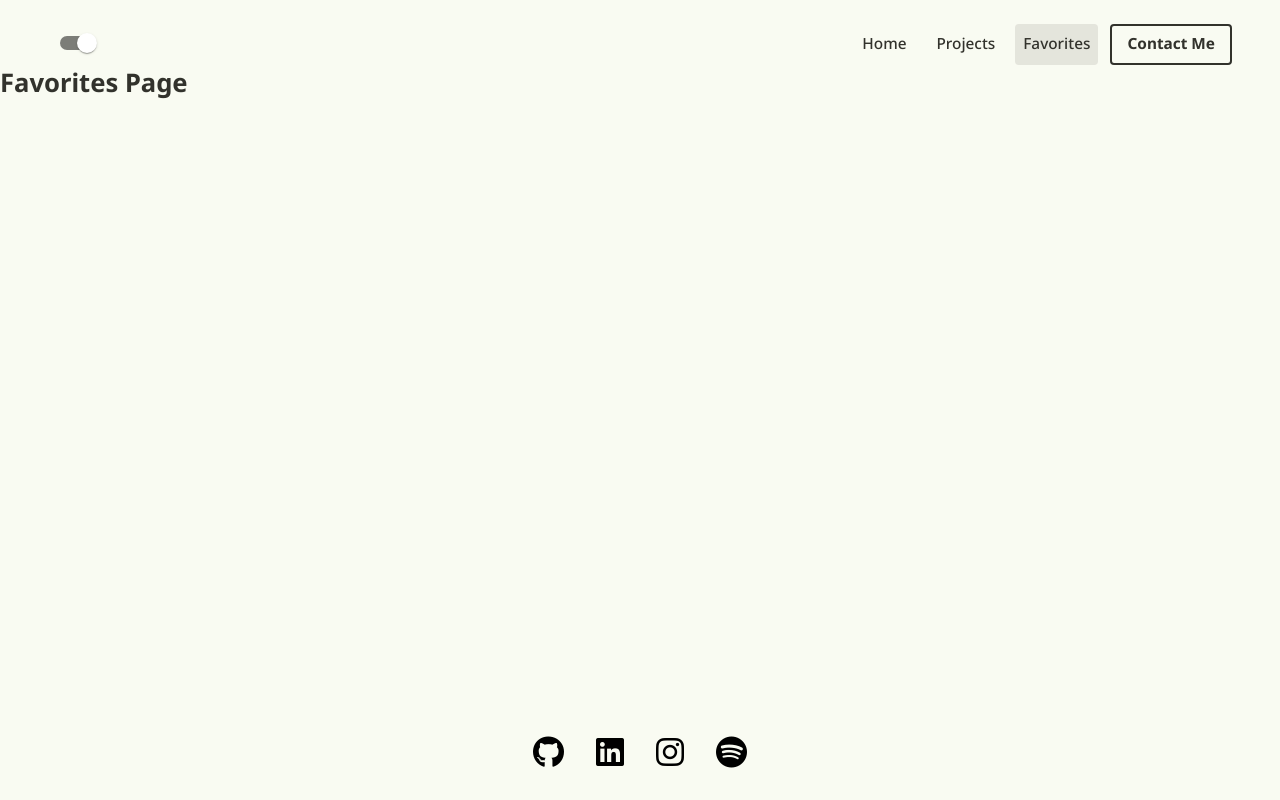
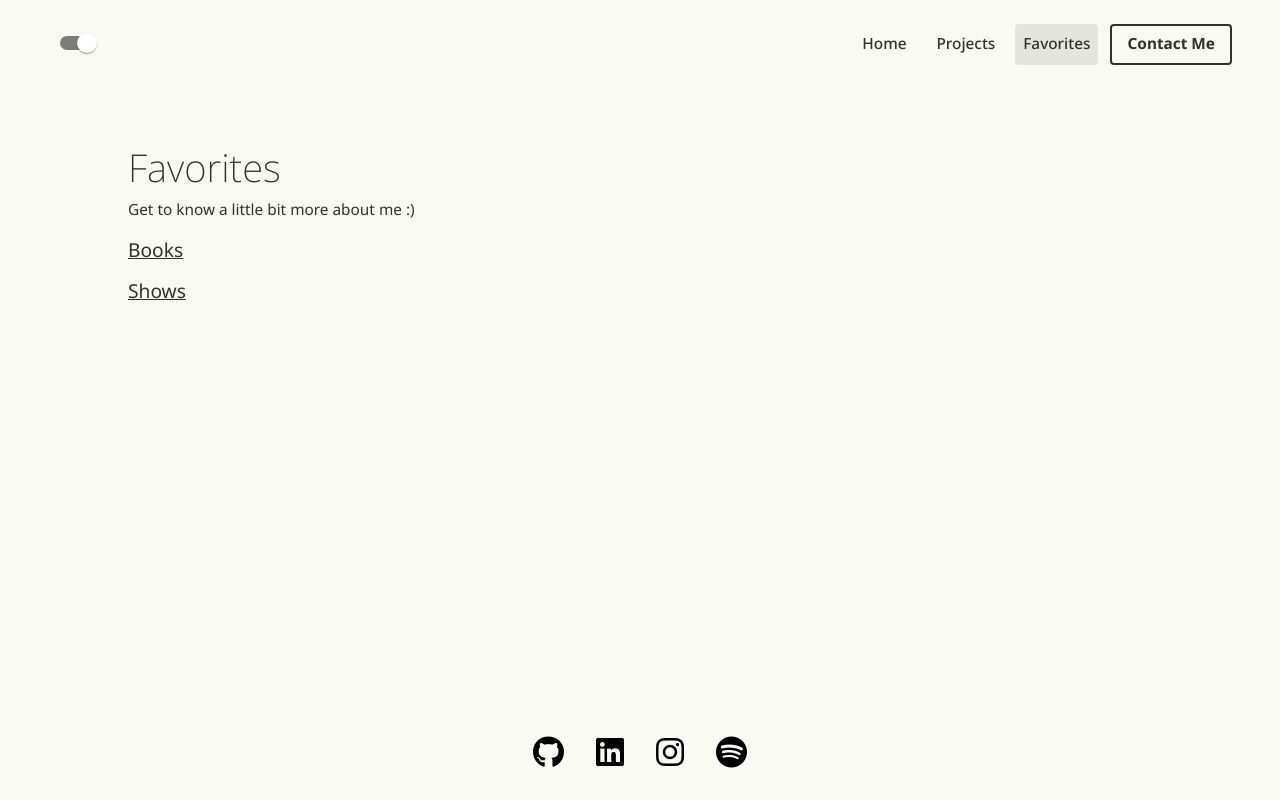
Before and after one commit to beastgwert/ajiang, a React (Vite) app: page /favorites in a window 1280 px wide. Built offline with nearby package versions, Linux system fonts and the light colour scheme.

Commit message:
Start favorites page

```diff
--- /dev/null
+++ b/src/components/FavoriteEntry.jsx
@@ -0,0 +1,20 @@
+import { Box, List, ListItem, Typography } from "@mui/material"
+
+export default function FavoriteEntry({favoriteType, items, isOpen, setIsOpen}){
+    return (
+        <Box className="favorite-entry" sx={{transition: 'all 0.2s ease 0s'}}>
+            <Typography onClick={() => setIsOpen({...isOpen, [favoriteType]: isOpen[favoriteType] ? false : true})} variant="h5" sx={{'&:hover': {cursor: "pointer"}, textDecoration: 'underline'}}>{favoriteType}</Typography>
+            <List className={`list-content ${isOpen[favoriteType] ? 'open' : null}`} sx={{listStyleType: 'disc', ml: 2}}>
+            {
+                items.map((item) => {
+                    return(
+                        <ListItem className="list-item" key={item} sx={{p: 0, fontSize: "1.1rem", display: 'list-item'}}>
+                            {item}
+                        </ListItem>
+                    )
+                })
+            }
+            </List>
+        </Box>
+    )
+}
--- a/src/components/Favorites.jsx
+++ b/src/components/Favorites.jsx
@@ -1,16 +1,26 @@
-import { Fade } from "@mui/material";
-import { useEffect } from "react";
+import { Box, Fade, List, ListItem, ListItemText, Typography } from "@mui/material";
+import { useEffect, useState } from "react";
 import { useOutletContext } from "react-router-dom";
+import FavoriteEntry from "./FavoriteEntry";
 
+const books = ['Tuesdays with Morrie (Mitch Albom)', 'When Breath Becomes Air (Paul Kalanithi)', 'Crying in H Mart (Michelle Zauner)', 'What If? (Randall Munroe)', 'The Happiest Refugee (Anh Do)', 'The Sea Wolf (Jack London)', 'Animal Farm (George Orwell)', "The Things They Carried (Tim O'Brien)", "The Courage to Be Disliked (Kishimi, Koga)"];
+const shows = ['show1', 'show2', 'show3', 'show4']
 export default function Favorites(){
     const [setCurPage] = useOutletContext();
     useEffect(() => {
         setCurPage("favorites");
     }, []);
+    const [isOpen, setIsOpen] = useState({books: false, shows: false, animes: false})
 
     return (
         <Fade in={true} timeout={500}>
-            <h1>Favorites Page</h1>
+            <Box sx={{pl: '10%', pr: '10%', pt: 10, display: 'flex', flexDirection: 'column'}}>
+                <Typography variant="h3" sx={{fontWeight: 200, mb: 1}}>Favorites</Typography>
+                <Typography sx={{fontSize: "1.2rem", mb: 2}}>Get to know a little bit more about me :)</Typography>
+
+                <FavoriteEntry favoriteType='Books' items={books} isOpen={isOpen} setIsOpen={setIsOpen}/>
+                <FavoriteEntry favoriteType='Shows' items={shows} isOpen={isOpen} setIsOpen={setIsOpen}/>
+            </Box>
         </Fade>
     )
 }
--- a/src/components/Home.jsx
+++ b/src/components/Home.jsx
@@ -1,4 +1,4 @@
-import { Box, Fade, Typography } from "@mui/material"
+import { Box, Fade, Link, Typography } from "@mui/material"
 
 export default function Home(){
     return (
@@ -18,7 +18,8 @@ export default function Home(){
                 Hi, I'm Albert!
               </Typography>
               <Typography variant='h5' sx={{width: '40%', fontSize: "1.3rem", lineHeight: 1.5}}>
-              I'm currently studying Computer Science at the University of Texas at Austin as a Turing Scholar. In the past, I was involved in research in theoretical computer science during which I worked on optimizing algorithms for all kinds of networks. Lately, I've been focusing on creating functional and engaging websites, but my interests range from app development to machine learning to mathematics.
+              I'm currently studying Computer Science at the University of Texas at Austin as a <Link href="https://www.cs.utexas.edu/turing-scholars" sx={{color: "secondary.main", textDecoration: "underline"}}>Turing Scholar</Link>
+              . In the past, I was involved in research in theoretical computer science during which I worked on optimizing algorithms for all kinds of networks. Lately, I've been focusing on creating functional and engaging websites, but my interests range from app development to machine learning to mathematics.
               </Typography>
               <Typography variant='h5' sx={{width: '40%', fontSize: "1.3rem", lineHeight: 1.5}}>
               On a random day, you might find me hooping at the gym, reading a book, playing DOTA 2, or if you're really lucky, singing to myself while jogging outside at 2 AM.
--- a/src/index.css
+++ b/src/index.css
@@ -43,3 +43,29 @@ html {
 .project-links a{
   margin-left: 0.25rem;
 }
+
+.list-content {
+  position: relative;
+  visibility: hidden;
+  height: 0;
+  opacity: 0;
+  transition: transform, visibility, height, opacity;
+  transition-duration: 0.2s;
+  transform: translateY(-20px);
+  transform-origin: top;
+}
+
+.list-content:not(.open) div, .list-content:not(.open) .list-item{
+  height: 0;
+  font-size: 0;
+}
+
+.list-content.open {
+  transition: transform, visibility, height, opacity;
+  transition-duration: 0.2s;
+  visibility: visible;
+  opacity: 1;
+  height: auto;
+  transform: translateY(0);
+  padding-bottom: 0.5rem;
+}
```
